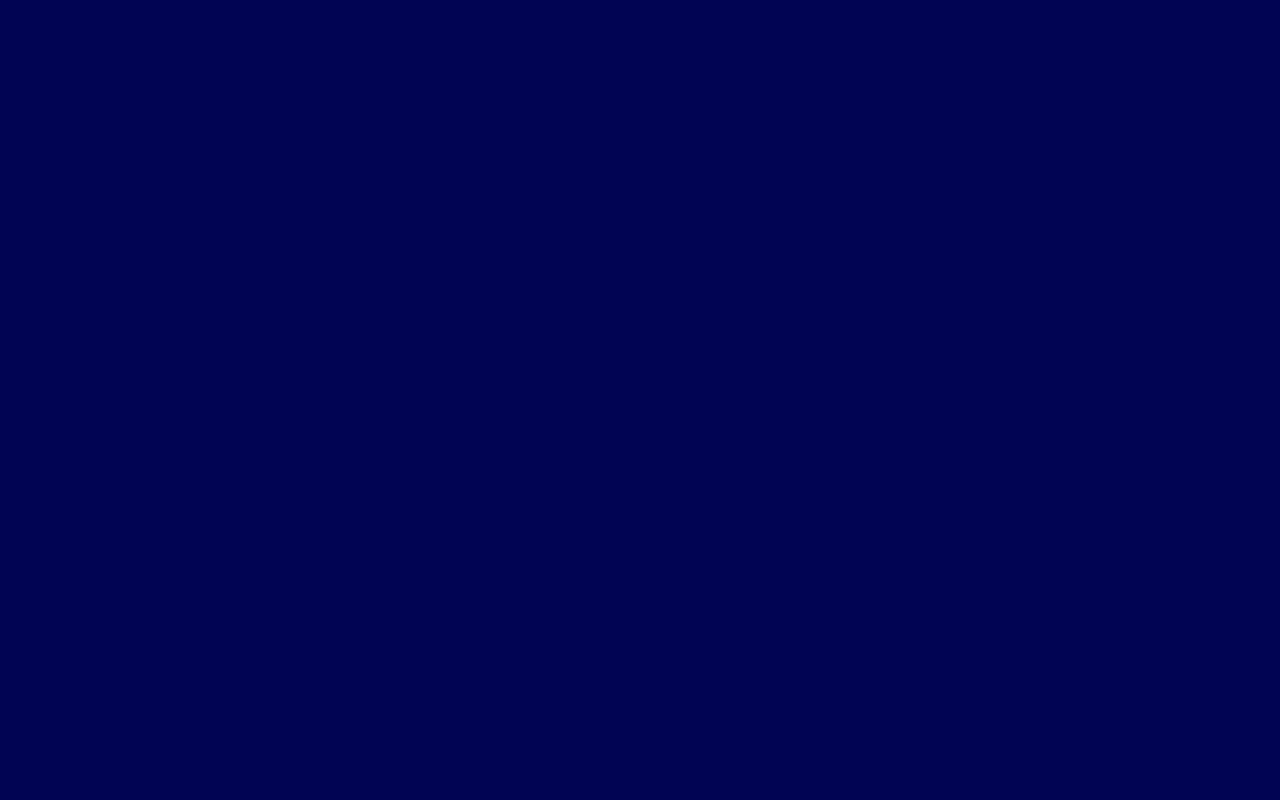
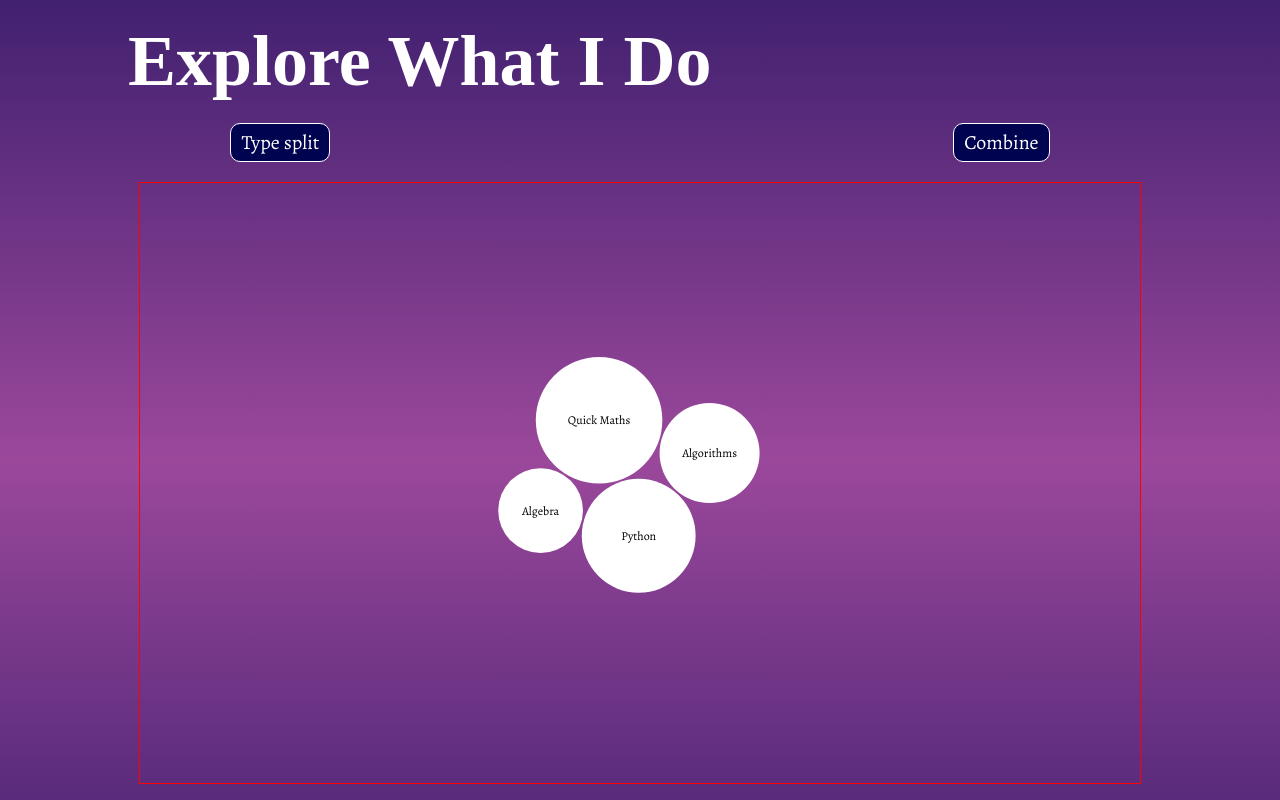
Before and after one commit to jesseyang432/jesseyang432.github.io, a React (Create React App) app: page / in a window 1280 px wide. Shown: the part 1140-1940 px from the top of the page. Before the commit the page ends 800 px from the top, so only its background shows below. Built offline with nearby package versions, Linux system fonts and the light colour scheme; a web font is replaced by a local one.

Commit message:
added bubbleClicked method to Explore

```diff
--- a/src/components/modules/Explore.js
+++ b/src/components/modules/Explore.js
@@ -7,13 +7,14 @@ class Explore extends Component {
     constructor(props) {
         super(props);
         this.state = {
+            selected: null,
         };
 
         this.data = whatido;
     }
 
     el = React.createRef();
-    width = 800;
+    width = 1000;
     height = 600;
 
     radiusScale = d3.scaleSqrt().domain([1, 10]).range([10, 80]);
@@ -24,9 +25,9 @@ class Explore extends Component {
 
     forceXSeparate = d3.forceX((d) => {
         if (d.type === "software") {
-            return 150;
+            return 200;
         } else {
-            return 650;
+            return 800;
         }
     }).strength(0.05);
 
@@ -72,6 +73,7 @@ class Explore extends Component {
         .attr("fill", "white")
         .attr("cx", 100)
         .attr("cy", 300)
+        .on("click", this.bubbleClicked.bind(this));
 
     let labels = svg.selectAll(".label")
         .data(this.data)
@@ -122,6 +124,10 @@ class Explore extends Component {
       }
   }
 
+  bubbleClicked = (bubble) => {
+      this.setState({selected: bubble});
+  }
+
 
   componentDidMount = () => {
     let svg = this.createSVG();
--- a/src/components/modules/HomeBio.js
+++ b/src/components/modules/HomeBio.js
@@ -7,6 +7,7 @@ function HomeBio() {
 
     const imageRef = useRef(null);
     const descriptionRef = useRef(null);
+
     const imageIntersection = useIntersection(imageRef, {
         root: null,
         rootMargin: '0px',
@@ -17,6 +18,9 @@ function HomeBio() {
         rootMargin: '0px',
         threshold: 0.5
     });
+
+    const imageIntersected = false;
+    const descriptionIntersected = false;
 
     const fadeIn = (element) => {
         gsap.to(element, {
@@ -31,15 +35,15 @@ function HomeBio() {
     };
 
     const fadeOut = (element) => {
-        gsap.to(element, {
-            duration: 1,
-            opacity: 0,
-            y: -20,
-            ease: 'power4.out',
-            stagger: {
-                amount: .3
-            }
-        });
+        // gsap.to(element, {
+        //     duration: 1,
+        //     opacity: 0,
+        //     y: -20,
+        //     ease: 'power4.out',
+        //     stagger: {
+        //         amount: .3
+        //     }
+        // });
     };
 
     imageIntersection && imageIntersection.intersectionRatio < 0.5 ?
--- a/src/components/modules/_Explore.scss
+++ b/src/components/modules/_Explore.scss
@@ -25,7 +25,7 @@
 		background-color: $dark-blue;
 		color: white;
 		border-radius: 10px;
-		border: none;
+		border: solid thin white;
 	}
 }
 
--- a/src/components/pages/_Home.scss
+++ b/src/components/pages/_Home.scss
@@ -1,5 +1,5 @@
 .Home-PageContainer {
-	animation: Home-page-load ease 5s, Home-height-load ease 20s;
+	animation: Home-page-load ease 5.5s;
 	animation-fill-mode: forwards;
 	background: repeating-linear-gradient(
 		$purpureus,
@@ -48,8 +48,10 @@
 @keyframes Home-height-load {
 	from {
 		height: 100vh;
+		overflow: hidden;
 	}
 	to {
 		height: auto;
+		overflow: auto;
 	}
 }
--- a/src/components/styles.css
+++ b/src/components/styles.css
@@ -1,8 +1,8 @@
 @import url("https://fonts.googleapis.com/css2?family=Merriweather:ital,wght@0,300;0,400;0,700;0,900;1,300;1,400;1,700;1,900&display=swap");
 @import url("https://fonts.googleapis.com/css2?family=Alegreya:ital,wght@0,400;0,500;0,700;0,800;0,900;1,400;1,500;1,700;1,800;1,900&family=Arizonia&family=Great+Vibes&family=Yellowtail&display=swap");
 .Home-PageContainer {
-  -webkit-animation: Home-page-load ease 5s, Home-height-load ease 20s;
-          animation: Home-page-load ease 5s, Home-height-load ease 20s;
+  -webkit-animation: Home-page-load ease 5.5s;
+          animation: Home-page-load ease 5.5s;
   -webkit-animation-fill-mode: forwards;
           animation-fill-mode: forwards;
   background: repeating-linear-gradient(#9b489b, #000350 100vh, #000350 100vh, #9b489b 200vh);
@@ -66,18 +66,22 @@
 @-webkit-keyframes Home-height-load {
   from {
     height: 100vh;
+    overflow: hidden;
   }
   to {
     height: auto;
+    overflow: auto;
   }
 }
 
 @keyframes Home-height-load {
   from {
     height: 100vh;
+    overflow: hidden;
   }
   to {
     height: auto;
+    overflow: auto;
   }
 }
 
@@ -640,7 +644,7 @@
   background-color: #000350;
   color: white;
   border-radius: 10px;
-  border: none;
+  border: solid thin white;
 }
 
 #explore {
```
Also changed, not shown: 2 other files (tests, documents, lock files or other folders).
